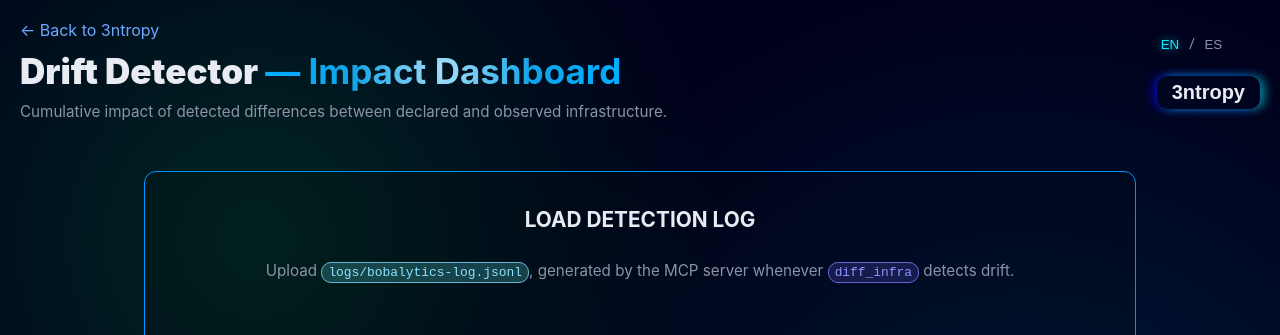
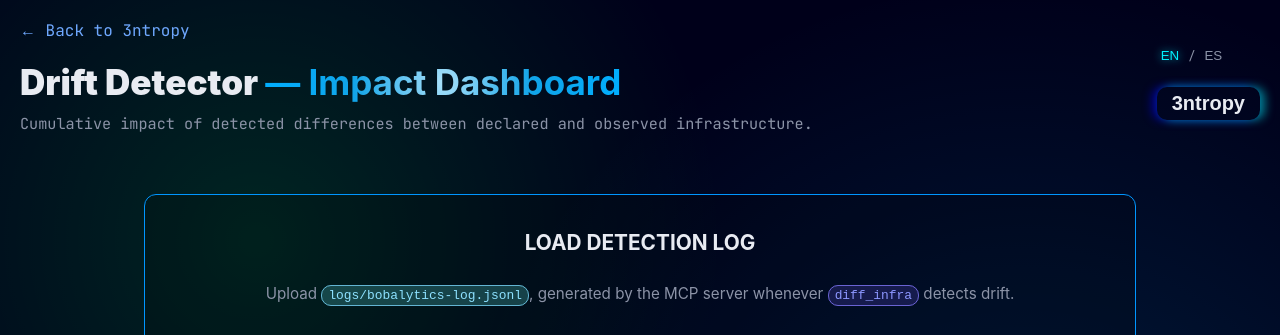
Before and after one commit to MijaelYujra/IBMHackathon2026, a plain HTML site: page dashboard/impact.html in a window 1280 px wide. Shown: the top 335 px of the page. Drawn offline with Linux system fonts and the light colour scheme; a web font is replaced by a local one.

Commit message:
Arreglos menores

```diff
--- a/dashboard/style.css
+++ b/dashboard/style.css
@@ -454,7 +454,8 @@
 }
 
 .left-header p {
-    margin: 10px 0;
+    margin: 10px 0 20px 0;
+    font-family: 'JetBrains Mono', sans-serif;
 }
 
 /* Nuevos */
```
